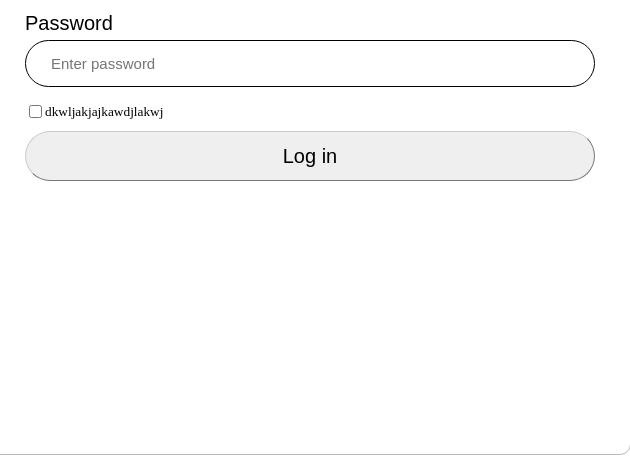
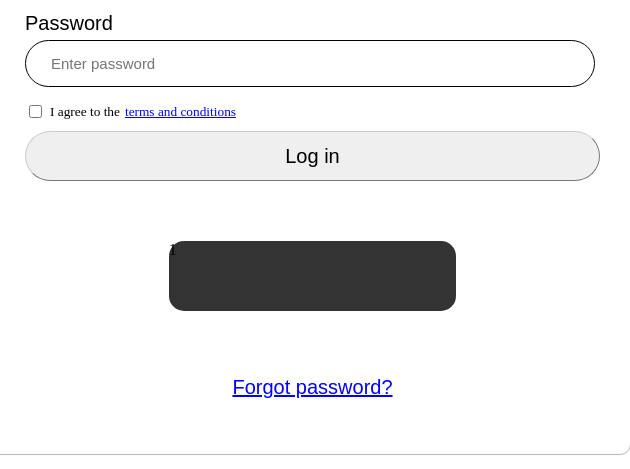
Before and after one commit to YOTI876/DeliveryWeb, a plain HTML site: page html/Login.html in a window 1280 px wide. Shown: the part 291-760 px from the top of the page, 650-1280 px from the left. Drawn offline with Linux system fonts and the light colour scheme.

Commit message:
delivery 5.0-login

```diff
--- a/css/Login.css
+++ b/css/Login.css
@@ -126,11 +126,15 @@ body
 {
     display: flex;
     justify-content: center;
+    align-items: center;
     margin-top: 10px;
+    margin-left: 15px;
+    margin-right: 10px;
 }
 .login-button
 {
-    width: 95%;
+
+    width: 200%;
     height: 50px;
     border-radius: 25px;
     border-width: 1px;
@@ -144,10 +148,57 @@ body
     color:#f1f1f1;
     cursor: pointer;
 }
-.forgotPass-con
+
+.terms-and-conditions
 {
     display: flex;
     flex-direction: row;
     align-items: center;
     margin-left: 15px;
+    gap: 5px;
 }
+.terms2
+{
+    text-decoration: underline;
+    color: blue;
+    cursor: pointer;
+}
+
+
+.login-google-con
+{
+    display: flex;
+    justify-content: center;
+    align-items: center;
+    margin-top: 60px;
+    margin-left: 15px;
+    margin-right: 10px;
+
+}
+.login-google
+{
+    background-color: #333333;
+    height: 70px;
+    width: 50%;
+    cursor: pointer;
+    border-radius: 15px;
+}
+
+
+.forgotPass-con
+{
+    display: flex;
+    justify-content: center;
+    align-items: center;
+    margin-top: 45px;
+    margin-left: 15px;
+    margin-right: 10px;
+}
+.forgotPass
+{
+    font-size: 20px;
+    font-family: "metropolis", Arial, Helvetica, sans-serif;
+    text-decoration: underline;
+    color: blue;
+    cursor: pointer;
+}
--- a/html/Login.html
+++ b/html/Login.html
@@ -37,12 +37,22 @@
             />
           </div>
 
-          <div class="forgotPass-con">
+          <div class="terms-and-conditions">
             <input type="checkbox" name="" id="" />
-            <small class="test">dkwljakjajkawdjlakwj</small>
+            <small class="terms1">I agree to the</small>
+            <small class="terms2" onclick="">terms and conditions</small>
           </div>
+
           <div class="logButton-con">
             <button class="login-button">Log in</button>
+          </div>
+
+          <div class="login-google-con">
+            <div class="login-google">1</div>
+          </div>
+
+          <div class="forgotPass-con">
+            <p class="forgotPass">Forgot password?</p>
           </div>
         </div>
       </div>
```
Also changed, not shown: html/HTML.html (+6 -7 lines).
